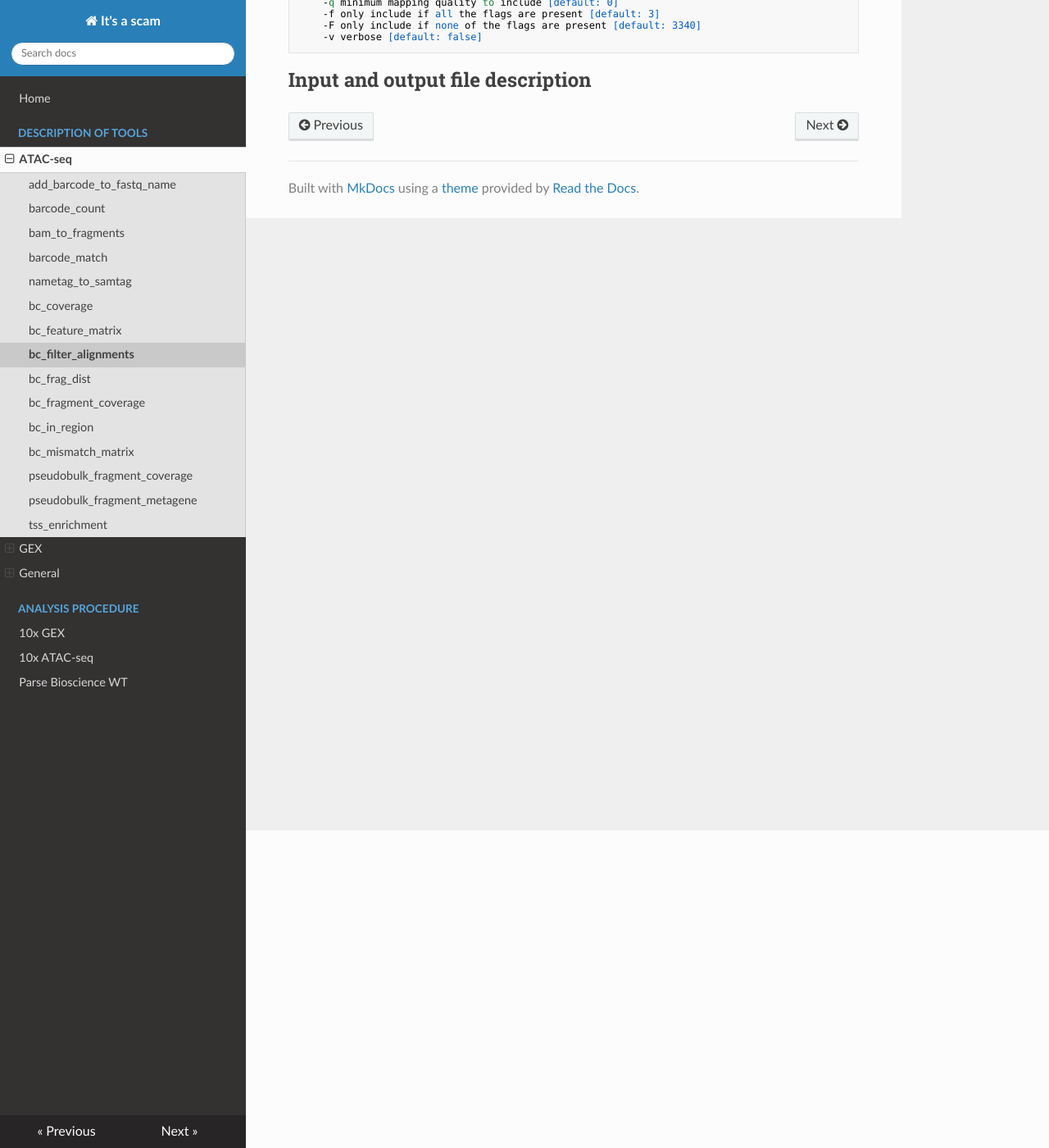
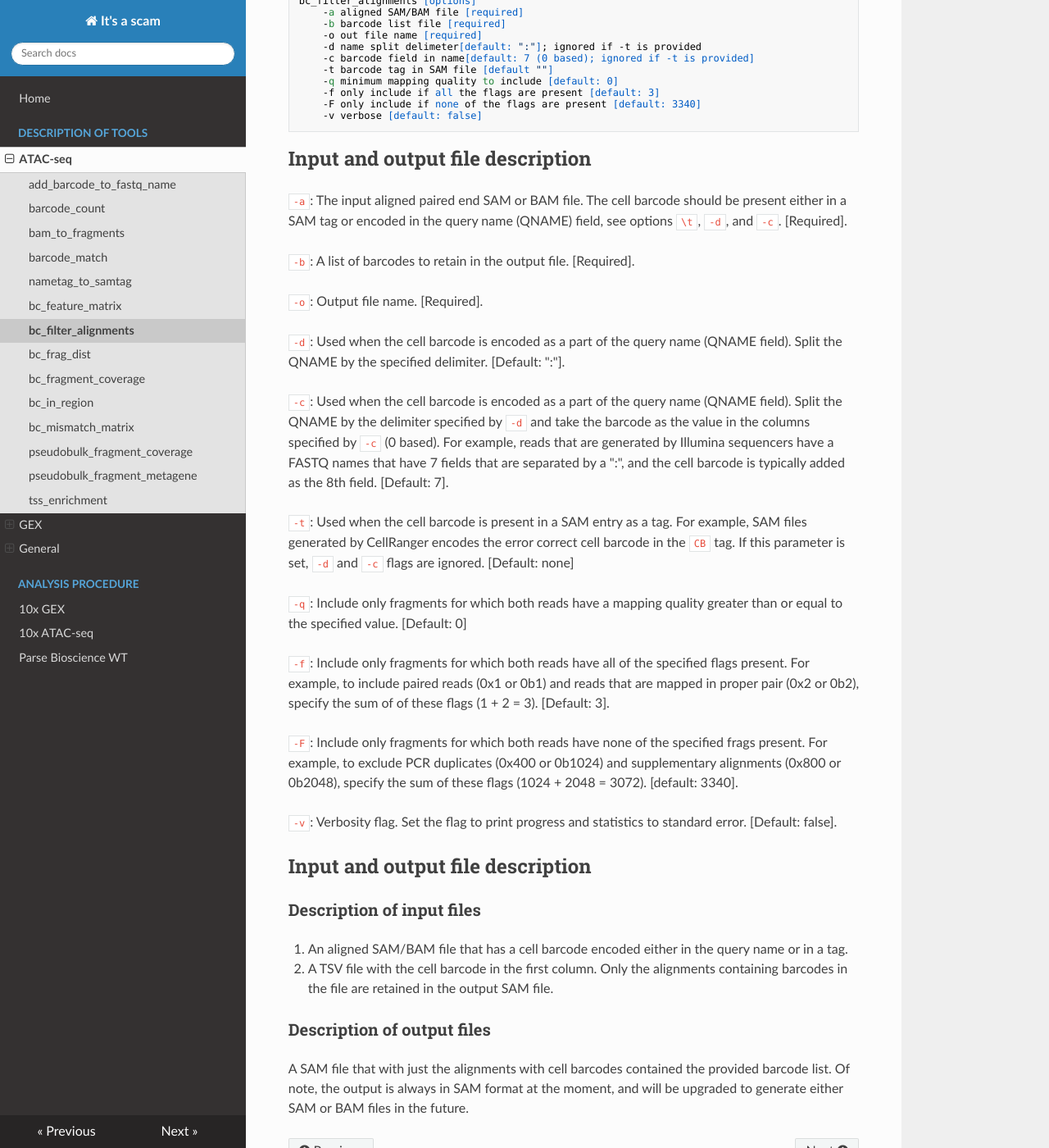
Before and after one commit to rishvanth-kp/its_a_scam, an MkDocs documentation site: the page built from doc/content/bc_filter_alignments.md, in a window 1280 px wide and 1400 px high, scrolled down 387 px. Shown: the whole window at 82% size. Built offline with MkDocs 1.6.1, drawn with Linux system fonts in a browser that asks for light colours; nearby versions of some CDN libraries; some of the changed text lies outside the part shown.

Commit message:
added documentation

````diff
--- a/doc/content/bc_filter_alignments.md
+++ b/doc/content/bc_filter_alignments.md
@@ -1,7 +1,10 @@
 # bc_filter_alignments
 
-
 ## Description
+An aligned SAM/BAM file contains reads from all cell barcodes. However,
+most cell barcodes would contain too few reads than useful downstream
+analysis. This program is used to retain alignments that belong to a set
+of desired cell barcodes.
 
 ## Parameters
 ```
@@ -19,3 +22,56 @@ bc_filter_alignments [options]
 ```
 
 ## Input and output file description
+`-a`: The input aligned paired end SAM or BAM file. The cell barcode
+should be present either in a SAM tag or encoded in the query name
+(QNAME) field, see options `\t`, `-d`, and `-c`. [Required].
+
+`-b`: A list of barcodes to retain in the output file. [Required].
+
+`-o`: Output file name. [Required].
+
+`-d`: Used when the cell barcode is encoded as a part of the query name
+(QNAME field). Split the QNAME by the specified delimiter. [Default:
+":"].
+
+`-c`: Used when the cell barcode is encoded as a part of the query name
+(QNAME field). Split the QNAME by the delimiter specified by `-d`
+and take the barcode as the value in the columns specified by `-c` (0
+based). For example, reads that are generated by Illumina sequencers
+have a FASTQ names that have 7 fields that are separated by a ":", and
+the cell barcode is typically added as the 8th field. [Default: 7].
+
+`-t`: Used when the cell barcode is present in a SAM entry as a tag. For
+example, SAM files generated by CellRanger encodes the error correct
+cell barcode in the `CB` tag. If this parameter is set, `-d` and `-c`
+flags are ignored. [Default: none]
+
+`-q`: Include only fragments for which both reads have a mapping
+quality greater than or equal to the specified value. [Default: 0]
+
+`-f`: Include only fragments for which both reads have all of the
+specified flags present. For example, to include paired reads (0x1 or
+0b1) and reads that are mapped in proper pair (0x2 or 0b2), specify the
+sum of of these flags (1 + 2 = 3). [Default: 3].
+
+`-F`: Include only fragments for which both reads have none of the
+specified frags present. For example, to exclude PCR duplicates (0x400
+or 0b1024) and supplementary alignments (0x800 or 0b2048), specify the
+sum of these flags (1024 + 2048 = 3072). [default: 3340].
+
+`-v`: Verbosity flag. Set the flag to print progress and statistics to
+standard error. [Default: false].
+
+## Input and output file description
+### Description of input files
+1. An aligned SAM/BAM file that has a cell barcode encoded
+either in the query name or in a tag.
+2. A TSV file with the cell barcode in the first column. Only the
+alignments containing barcodes in the file are retained in the output
+SAM file.
+
+### Description of output files
+A SAM file that with just the alignments with cell barcodes contained
+the provided barcode list. Of note, the output is always in SAM format
+at the moment, and will be upgraded to generate either SAM or BAM files in
+the future.
--- a/doc/mkdocs.yml
+++ b/doc/mkdocs.yml
@@ -11,7 +11,6 @@ nav:
       - bam_to_fragments: bam_to_fragments.md
       - barcode_match: barcode_match.md
       - nametag_to_samtag: nametag_to_samtag.md
-      - bc_coverage: bc_coverage.md
       - bc_feature_matrix: bc_feature_matrix.md
       - bc_filter_alignments: bc_filter_alignments.md
       - bc_frag_dist: bc_frag_dist.md
@@ -25,6 +24,7 @@ nav:
       - sc_rnaseq_feature_matrix: sc_rnaseq_feature_matrix.md
     - General:
       - bc_flagstat: bc_flagstat.md
+      - bc_coverage: bc_coverage.md
 
   - Analysis procedure:
     - 10x GEX: 10x_gex.md
````
Also changed, not shown: doc/content/bam_to_fragments.md (+22 -1 lines).
